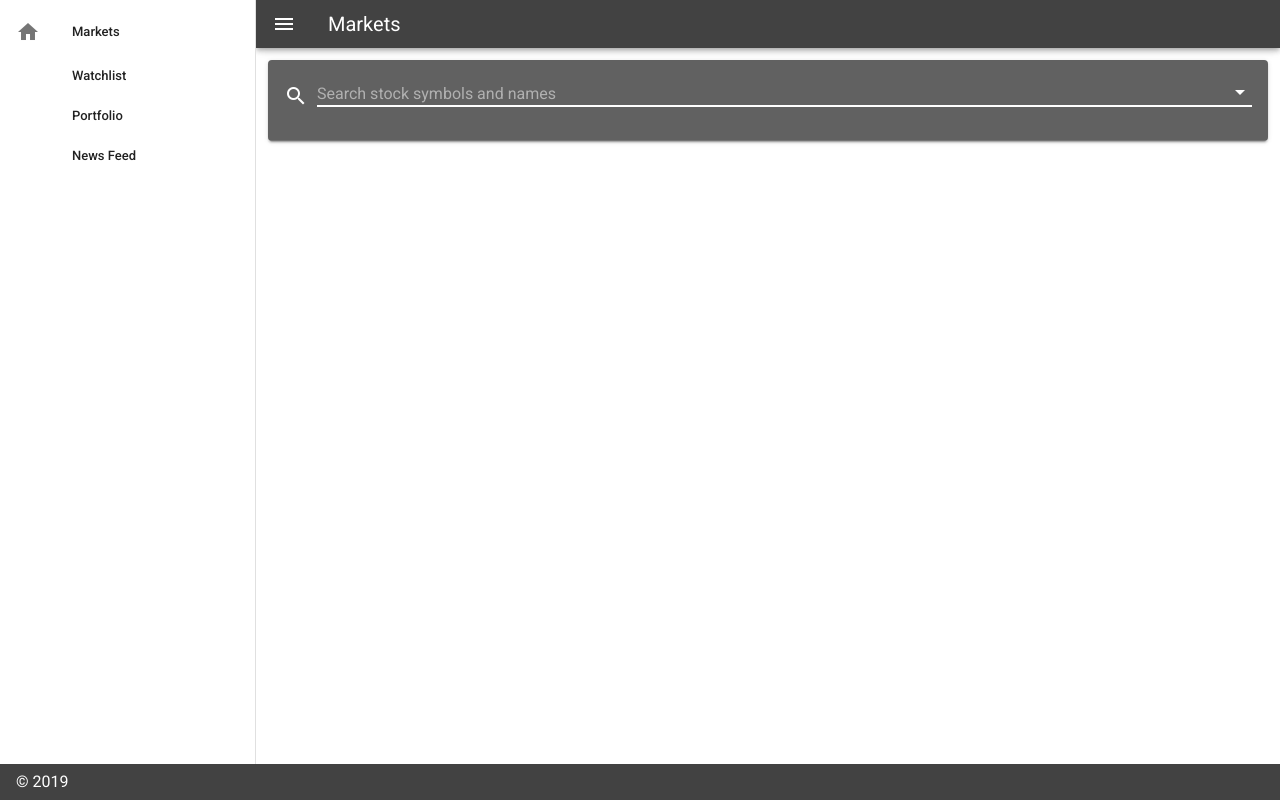
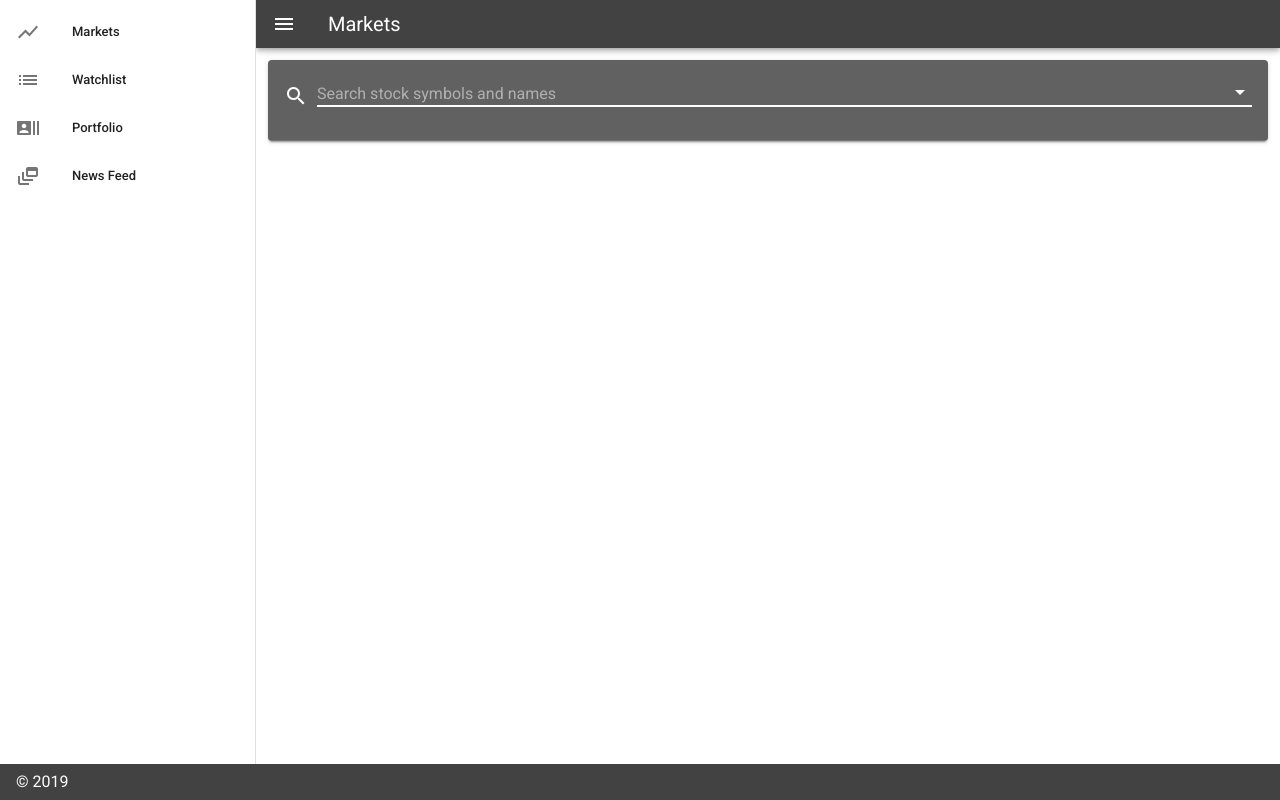
Before and after one commit to mismaah-abdulla/stock-portfolio, a Vue app: page / in a window 1280 px wide. Built offline with nearby package versions, Linux system fonts and the light colour scheme.

Commit message:
Update icons

```diff
--- a/src/components/Drawer.vue
+++ b/src/components/Drawer.vue
@@ -34,10 +34,10 @@
     data: () => ({
       drawer: null,
       drawerItems: [
-      {title: "Markets", icon: "mdi-home"},
-      {title: "Watchlist", icon: "mdi-contact-mail"},
-      {title: "Portfolio", icon: "mdi-contact-mail"},
-      {title: "News Feed", icon: "mdi-contact-mail"}
+      {title: "Markets", icon: "show_chart"},
+      {title: "Watchlist", icon: "list"},
+      {title: "Portfolio", icon: "recent_actors"},
+      {title: "News Feed", icon: "dynamic_feed"}
       ]
     }),
     props: {
```
